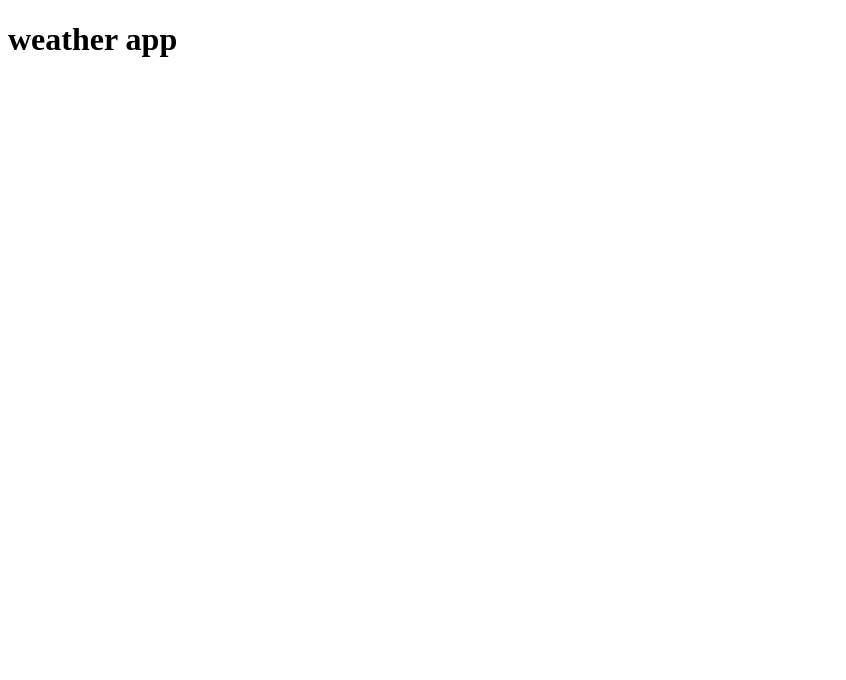
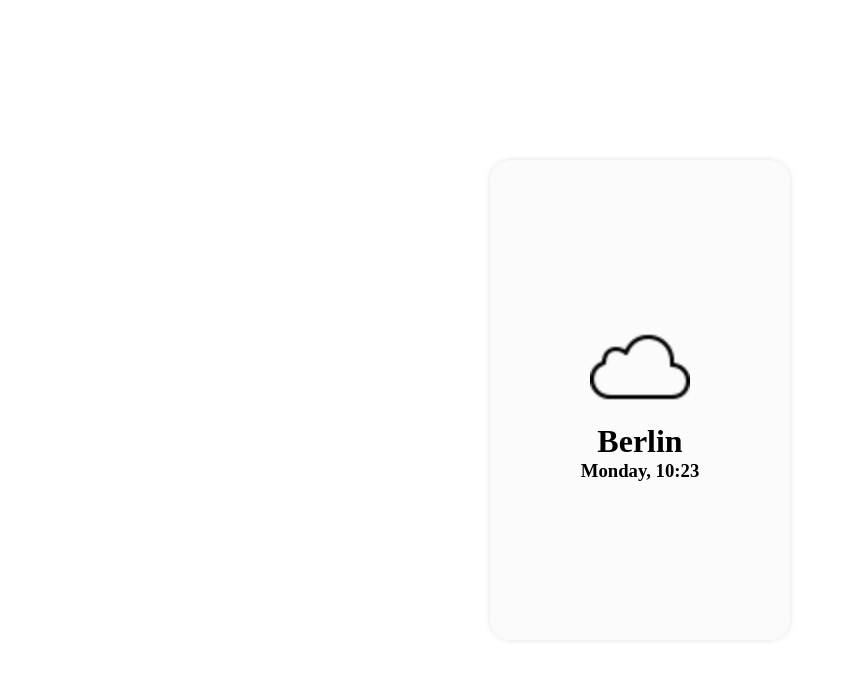
Before and after one commit to lucas-dec/Weather-app-VanillaJS, a plain HTML site: page index.html in a window 1280 px wide. Shown: the whole page, without its empty margins (0-846 px from the left). Drawn offline with Linux system fonts and the light colour scheme.

Commit message:
add structure and  basic style

```diff
--- a/css/style.css
+++ b/css/style.css
@@ -0,0 +1,33 @@
+* {
+  margin: 0;
+  padding: 0;
+  box-sizing: border-box;
+}
+
+body {
+  width: 100%;
+  height: 100vh;
+  display: flex;
+  justify-content: center;
+  align-items: center;
+}
+
+.container-app {
+  display: flex;
+  flex-direction: column;
+  background-color: #fbfbfb;
+  justify-content: center;
+  align-items: center;
+  min-height: 60vh;
+  width: 300px;
+  box-shadow: 0 0 10px -5px grey;
+  border-radius: 20px;
+}
+
+.icon-weather img {
+  height: 100px;
+}
+
+.localisation {
+  text-align: center;
+}
--- a/index.html
+++ b/index.html
@@ -7,8 +7,17 @@
     <link rel="stylesheet" href="./css/style.css" />
   </head>
   <body>
-    <h1>weather app</h1>
-
+    <div class="container-app">
+      <div class="icon-weather">
+        <img src="./images/unknown.gif" alt="Unknown image" />
+      </div>
+      <div class="localisation">
+        <h1>Berlin</h1>
+        <h3>
+          <span class="day">Monday</span>, <span class="time">10:23</span>
+        </h3>
+      </div>
+    </div>
     <script src="./js/main.js"></script>
   </body>
 </html>
```
Also changed, not shown: images/unknown.gif (added).
